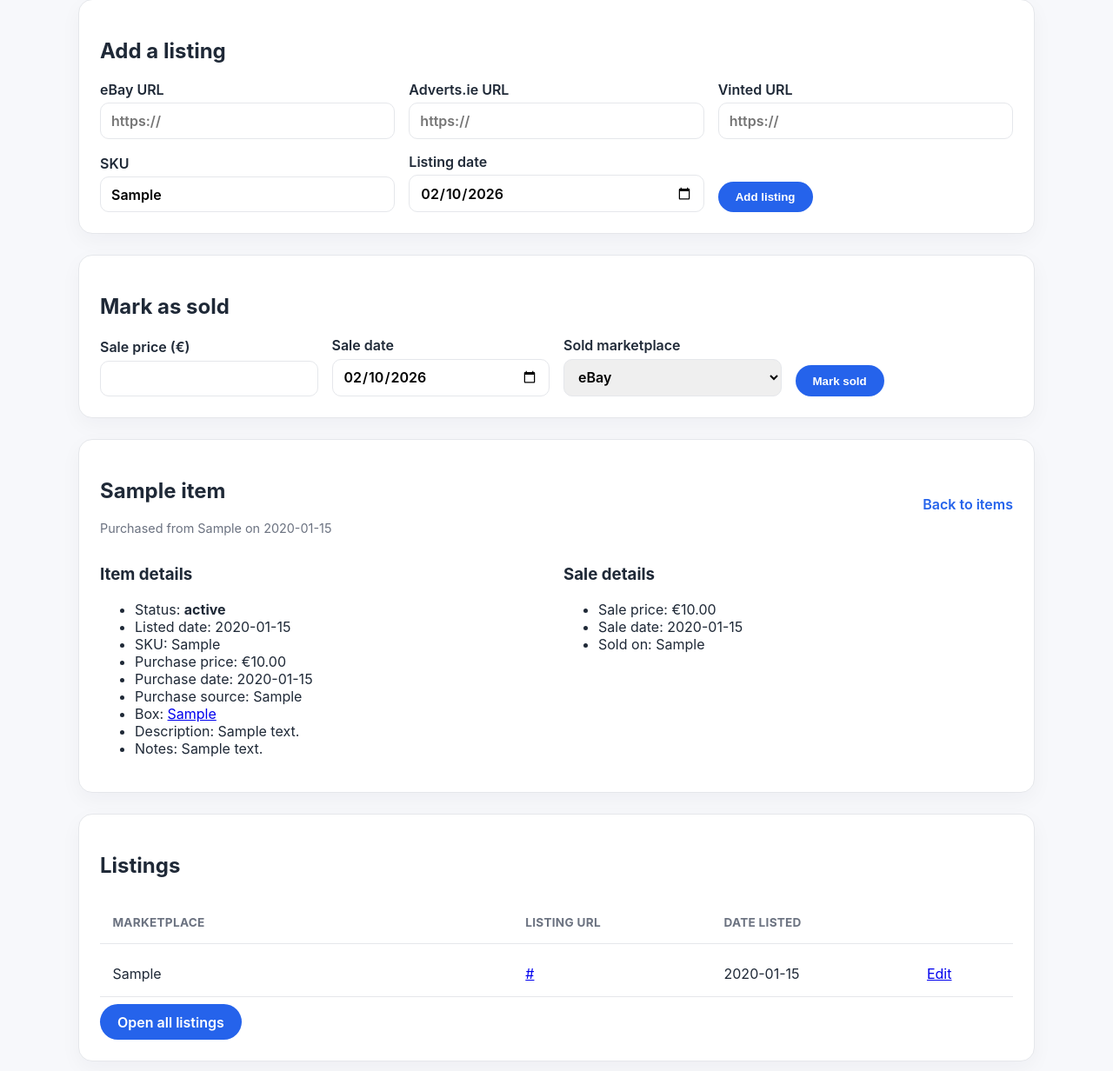
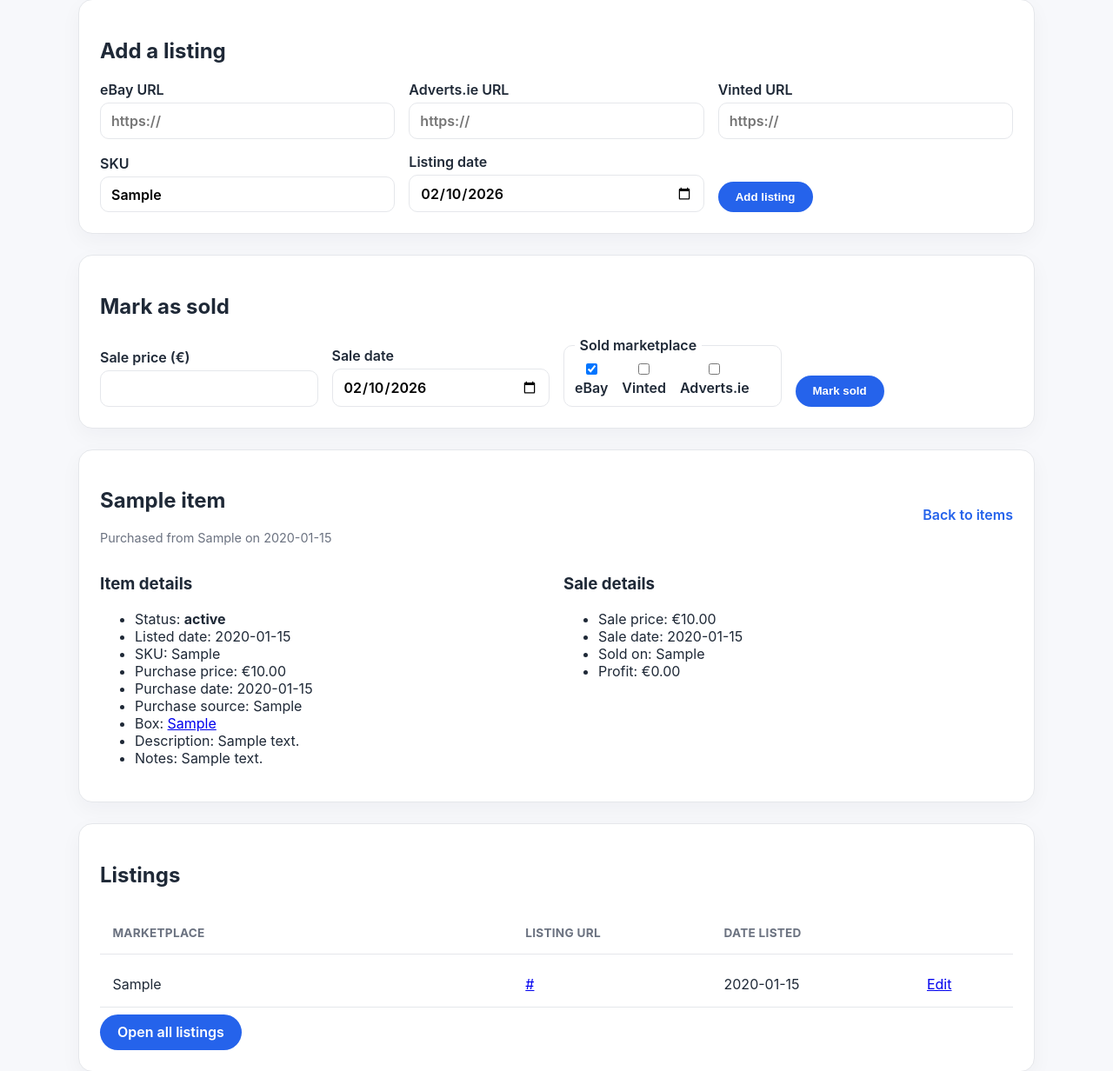
Before and after one commit to ps1-eng/super-potato, a Flask app: page /item/1 in a window 1280 px wide. Shown: the part 141-1373 px from the top of the page at 87% size. Run offline with Flask 3, Linux system fonts and the light colour scheme; tables that the repository leaves empty hold one stand-in row (values such as "Sample post").

Commit message:
Use checkbox-style sold marketplace selector

```diff
--- a/app.py
+++ b/app.py
@@ -912,6 +912,9 @@ def index() -> str:
     )
     total_pages = max(1, (total_items + per_page - 1) // per_page)
     sku_options = fetch_sku_options()
+    added_item_id = request.args.get("added_item_id", type=int)
+    recently_added_item = fetch_item(added_item_id) if added_item_id is not None else None
+
     return render_template(
         "index.html",
         items=items,
@@ -927,6 +930,7 @@ def index() -> str:
         purchase_sources=fetch_purchase_sources(),
         marketplaces=MARKETPLACES,
         statuses=STATUSES,
+        recently_added_item=recently_added_item,
     )
 
 
@@ -1351,10 +1355,11 @@ def add_item() -> Response:
         notes,
     )
 
+    created_item_id: int | None = None
     with get_db() as conn:
         ensure_purchase_source(conn, purchase_source)
         if quantity == 1:
-            conn.execute(
+            cursor = conn.execute(
                 """
                 INSERT INTO items
                     (name, sku, description, purchase_price, purchase_date, purchase_source, status, listed_date, notes)
@@ -1363,6 +1368,7 @@ def add_item() -> Response:
                 """,
                 row,
             )
+            created_item_id = int(cursor.lastrowid)
         else:
             conn.executemany(
                 """
@@ -1378,6 +1384,9 @@ def add_item() -> Response:
         flash("Item added.")
     else:
         flash(f"{quantity} items added.")
+
+    if created_item_id is not None:
+        return redirect(url_for("index", added_item_id=created_item_id))
     return redirect(url_for("index"))
 
 
@@ -1633,13 +1642,26 @@ def edit_item(item_id: int) -> str | Response:
         flash("Item not found.")
         return redirect(url_for("index"))
 
+    return_to_lot_id = request.args.get("return_to_lot_id", type=int)
+    if request.method == "POST":
+        return_to_lot_id = request.form.get("return_to_lot_id", type=int)
+    if return_to_lot_id is not None and item["lot_id"] != return_to_lot_id:
+        return_to_lot_id = None
+
     if request.method == "GET":
+        back_url = (
+            url_for("lot_edit", lot_id=return_to_lot_id, _anchor="add-item")
+            if return_to_lot_id is not None
+            else url_for("item_detail", item_id=item_id)
+        )
         return render_template(
             "item_edit.html",
             item=item,
             purchase_sources=fetch_purchase_sources(),
             statuses=STATUSES,
             date_format=DATE_FORMAT,
+            back_url=back_url,
+            return_to_lot_id=return_to_lot_id,
         )
 
     name = request.form.get("name", "").strip()
@@ -1654,24 +1676,28 @@ def edit_item(item_id: int) -> str | Response:
     listed_date = parse_date(listed_date_raw) if listed_date_raw else None
     notes = request.form.get("notes", "").strip() or None
 
+    edit_redirect_kwargs: dict[str, int] = {"item_id": item_id}
+    if return_to_lot_id is not None:
+        edit_redirect_kwargs["return_to_lot_id"] = return_to_lot_id
+
     if not name:
         flash("Item name is required.")
-        return redirect(url_for("edit_item", item_id=item_id))
+        return redirect(url_for("edit_item", **edit_redirect_kwargs))
     if purchase_price is None:
         flash("Purchase price must be a number.")
-        return redirect(url_for("edit_item", item_id=item_id))
+        return redirect(url_for("edit_item", **edit_redirect_kwargs))
     if purchase_date is None:
         flash(f"Purchase date must be in {DATE_FORMAT} format.")
-        return redirect(url_for("edit_item", item_id=item_id))
+        return redirect(url_for("edit_item", **edit_redirect_kwargs))
     if not purchase_source:
         flash("Purchase source is required.")
-        return redirect(url_for("edit_item", item_id=item_id))
+        return redirect(url_for("edit_item", **edit_redirect_kwargs))
     if status not in STATUSES:
         flash("Invalid status.")
-        return redirect(url_for("edit_item", item_id=item_id))
+        return redirect(url_for("edit_item", **edit_redirect_kwargs))
     if listed_date_raw and listed_date is None:
         flash(f"Listed date must be in {DATE_FORMAT} format.")
-        return redirect(url_for("edit_item", item_id=item_id))
+        return redirect(url_for("edit_item", **edit_redirect_kwargs))
 
     with get_db() as conn:
         ensure_purchase_source(conn, purchase_source)
@@ -1697,6 +1723,8 @@ def edit_item(item_id: int) -> str | Response:
         )
 
     flash("Item updated.")
+    if return_to_lot_id is not None:
+        return redirect(url_for("lot_edit", lot_id=return_to_lot_id, _anchor="add-item"))
     return redirect(url_for("item_detail", item_id=item_id))
 
 
--- a/static/styles.css
+++ b/static/styles.css
@@ -91,6 +91,37 @@ nav a:last-child {
   flex-direction: column;
   gap: 0.35rem;
   font-weight: 600;
+}
+
+
+.sold-marketplace-group {
+  margin: 0;
+  border: 1px solid var(--border);
+  border-radius: 10px;
+  padding: 0.65rem 0.75rem;
+  min-height: 46px;
+}
+
+.sold-marketplace-group legend {
+  padding: 0 0.35rem;
+  font-weight: 600;
+}
+
+.sold-marketplace-options {
+  display: flex;
+  flex-wrap: wrap;
+  gap: 1rem;
+}
+
+.sold-marketplace-option {
+  display: inline-flex;
+  align-items: center;
+  gap: 0.4rem;
+  font-weight: 600;
+}
+
+.sold-marketplace-option input {
+  margin: 0;
 }
 
 input,
@@ -369,6 +400,17 @@ td:first-child {
   grid-column: span 2;
 }
 
+
+.inline-actions {
+  display: flex;
+  align-items: center;
+  gap: 0.75rem;
+}
+
+.inline-actions form {
+  margin: 0;
+}
+
 @media (max-width: 720px) {
   nav {
     width: 100%;
--- a/templates/index.html
+++ b/templates/index.html
@@ -75,6 +75,12 @@
       <a class="button" href="{{ url_for('split_box_wizard') }}">Split box wizard</a>
     </div>
   </form>
+  {% if recently_added_item %}
+    <p class="muted">
+      Last added: <strong>{{ recently_added_item.name }}</strong>
+      · <a href="{{ url_for('item_detail', item_id=recently_added_item.id) }}">View item</a>
+    </p>
+  {% endif %}
   <datalist id="purchase-sources">
     {% for source in purchase_sources %}
       <option value="{{ source }}"></option>
--- a/templates/item_detail.html
+++ b/templates/item_detail.html
@@ -53,14 +53,18 @@
         required
       />
     </label>
-    <label>
-      Sold marketplace
-      <select name="sold_marketplace" required>
+    <fieldset class="sold-marketplace-group">
+      <legend>Sold marketplace</legend>
+      <input type="hidden" name="sold_marketplace" id="sold-marketplace-value" required />
+      <div class="sold-marketplace-options" data-sold-marketplace-options>
         {% for option in marketplaces %}
-          <option value="{{ option }}">{{ option }}</option>
+          <label class="sold-marketplace-option">
+            <input type="checkbox" value="{{ option }}" data-sold-marketplace-checkbox {% if loop.first %}checked{% endif %} />
+            <span>{{ option }}</span>
+          </label>
         {% endfor %}
-      </select>
-    </label>
+      </div>
+    </fieldset>
     <button type="submit" class="primary">Mark sold</button>
   </form>
 </section>
@@ -94,6 +98,9 @@
         <li>Sale price: {{ item.sale_price | currency }}</li>
         <li>Sale date: {{ item.sale_date or '–' }}</li>
         <li>Sold on: {{ item.sold_marketplace or '–' }}</li>
+        <li>
+          Profit: {% if item.sale_price is not none %}{{ (item.sale_price - item.purchase_price) | currency }}{% else %}–{% endif %}
+        </li>
       </ul>
     </div>
   </div>
@@ -143,4 +150,30 @@
     <button type="submit" class="button">Delete item</button>
   </form>
 </section>
+
+<script>
+  (() => {
+    const hiddenInput = document.getElementById("sold-marketplace-value");
+    const checkboxes = Array.from(document.querySelectorAll("[data-sold-marketplace-checkbox]"));
+    if (!hiddenInput || checkboxes.length === 0) return;
+
+    const syncValue = (activeCheckbox) => {
+      checkboxes.forEach((checkbox) => {
+        if (checkbox !== activeCheckbox) checkbox.checked = false;
+      });
+      hiddenInput.value = activeCheckbox && activeCheckbox.checked ? activeCheckbox.value : "";
+    };
+
+    checkboxes.forEach((checkbox) => {
+      checkbox.addEventListener("change", () => syncValue(checkbox));
+    });
+
+    const initiallyChecked = checkboxes.find((checkbox) => checkbox.checked) || checkboxes[0];
+    if (initiallyChecked) {
+      initiallyChecked.checked = true;
+      syncValue(initiallyChecked);
+    }
+  })();
+</script>
+
 {% endblock %}
--- a/templates/item_edit.html
+++ b/templates/item_edit.html
@@ -4,9 +4,10 @@
 <section class="card">
   <div class="item-header">
     <h2>Edit item</h2>
-    <a class="link" href="{{ url_for('item_detail', item_id=item.id) }}">Back to item</a>
+    <a class="link" href="{{ back_url }}">Back</a>
   </div>
   <form class="grid" method="post" action="{{ url_for('edit_item', item_id=item.id) }}">
+    {% if return_to_lot_id %}<input type="hidden" name="return_to_lot_id" value="{{ return_to_lot_id }}" />{% endif %}
     <label>
       Item name
       <input type="text" name="name" value="{{ item.name }}" required />
```
Also changed, not shown: templates/lot_edit.html (+36 -34 lines).
